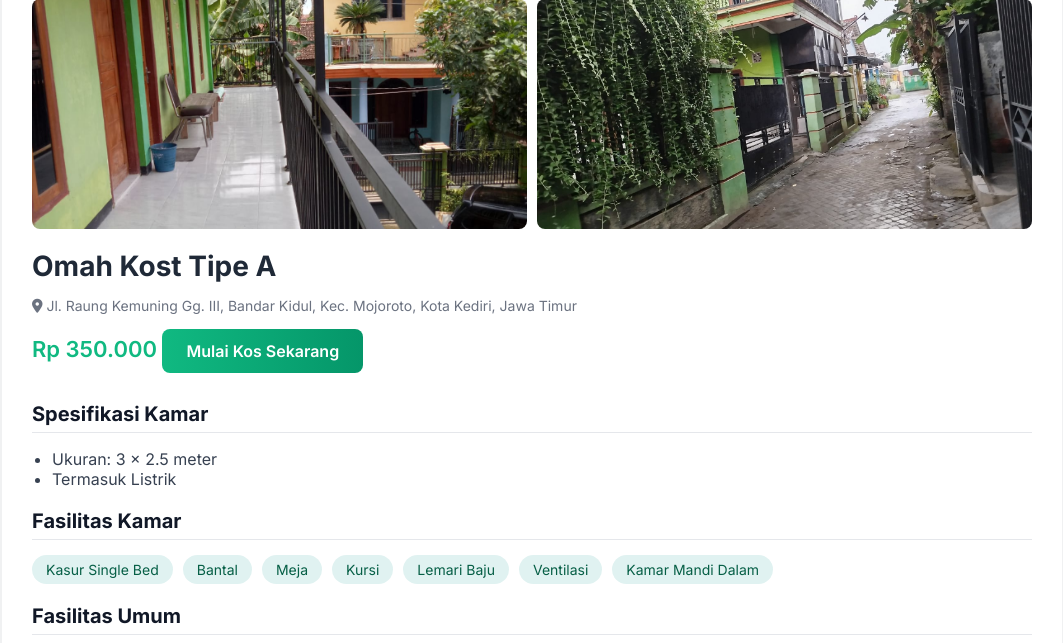
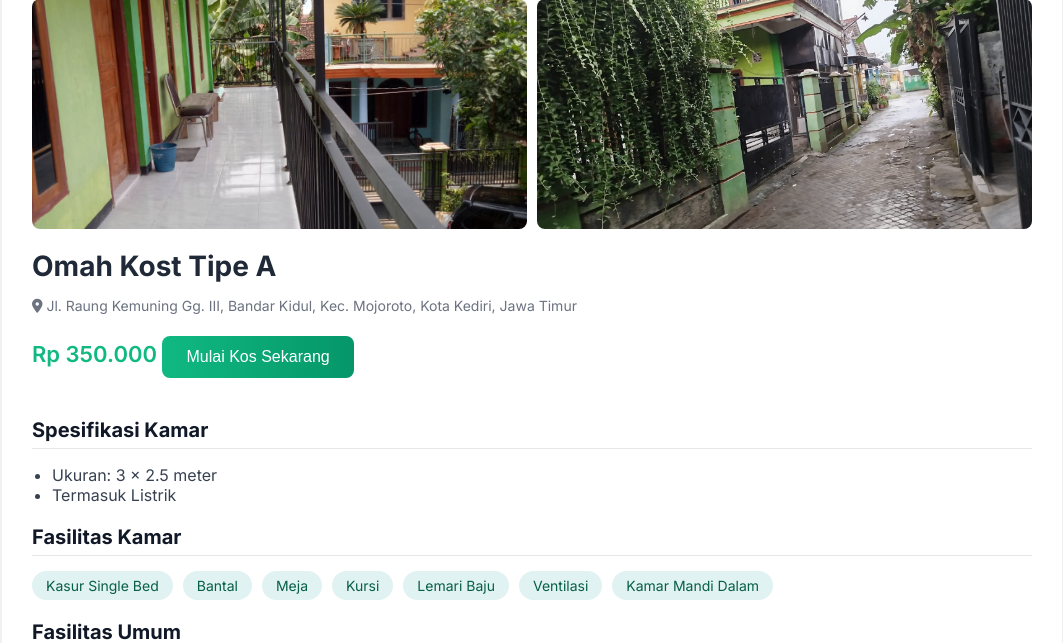
Before and after one commit to eyniss/kost2-omahkost, a CodeIgniter app: page /kost2/katalogkost/katalog1 in a window 1280 px wide. Shown: the part 440-1083 px from the top of the page, without its empty margins (108-1171 px from the left). Run offline with CodeIgniter, Linux system fonts and the light colour scheme; some libraries are stand-ins or nearby versions.

Commit message:
Update katalog1.php

```diff
--- a/application/views/katalog1.php
+++ b/application/views/katalog1.php
@@ -41,11 +41,11 @@ $kost = [
         <h1><?= $kost['nama'] ?></h1>
         <p class="lokasi"><i class="fas fa-map-marker-alt"></i> <?= $kost['lokasi'] ?></p>
         <p class="harga"><?= $kost['harga'] ?>
-        <?php if ($this->session->userdata('email')): ?>
-        <a href="<?= site_url('Pendaftaran/proses') ?>" class="btn-kos">Mulai Kost Sekarang</a>
-        <?php else: ?>
-        <a href="<?= site_url('Login') ?>" class="btn-kos" onclick="return confirm('Silakan login terlebih dahulu untuk booking kost.')">Mulai Kos Sekarang</a>
-        <?php endif; ?>
+          <?php if ($this->session->userdata('user_id')): ?>
+                    <a href="<?= site_url('Pendaftaran/proses') ?>" class="btn-kos">Mulai Kos Sekarang</a>
+                <?php else: ?>
+                    <button class="btn-kos" onclick="alert('Silakan login terlebih dahulu untuk memulai proses kos.')">Mulai Kos Sekarang</button>
+                <?php endif; ?>
 
         </div>
 
```
